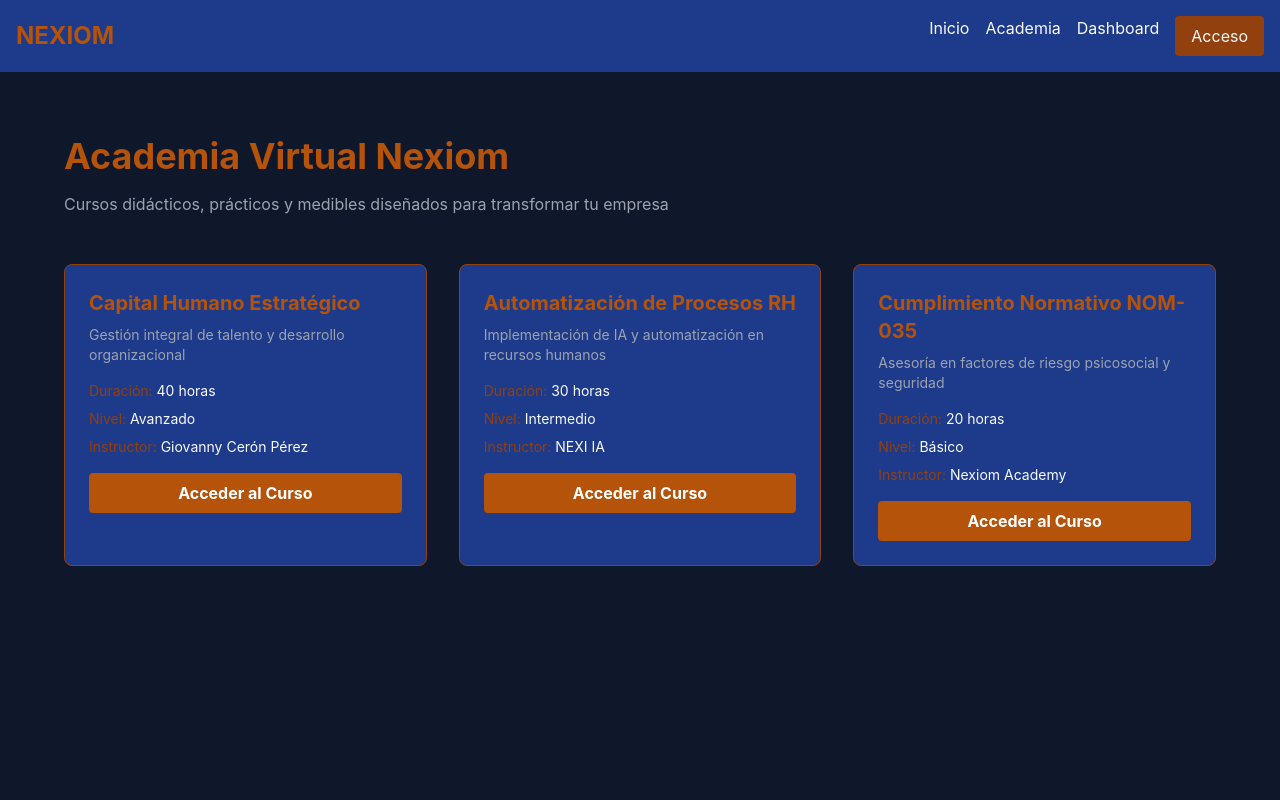
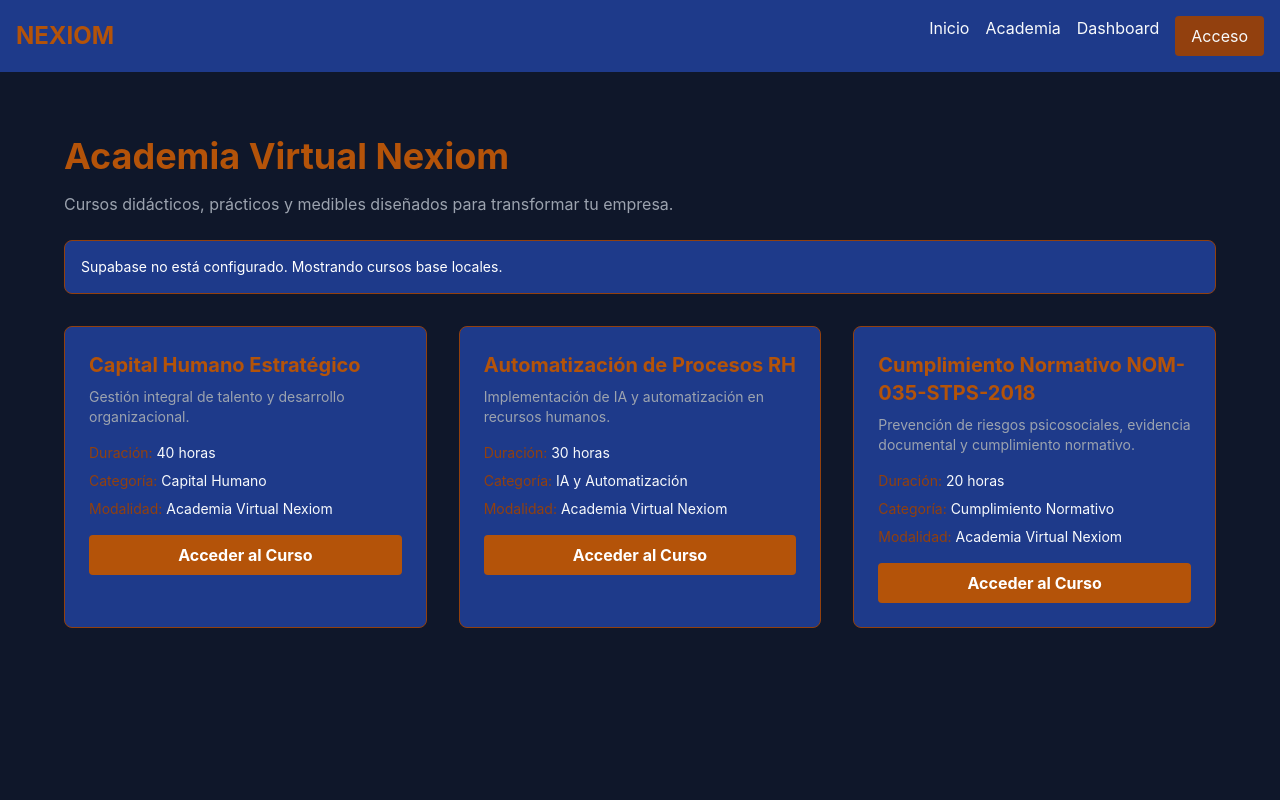
Before and after one commit to Giovannyceronp-stack/nexiom-web, a Next.js app: page /academia in a window 1280 px wide. Shown: the top 800 px of the page. Built offline with nearby package versions, Linux system fonts and the light colour scheme; no server answers.

Commit message:
feat: load academy courses from Supabase

```diff
--- a/src/components/Academia/CursosListado.tsx
+++ b/src/components/Academia/CursosListado.tsx
@@ -1,53 +1,115 @@
 'use client'
 
 import Link from 'next/link'
+import { getSupabaseClient } from '@/lib/supabase'
+import { useEffect, useMemo, useState } from 'react'
+
+type Curso = {
+  id: string
+  slug: string
+  title: string
+  description: string
+  duration_hours: number
+  category: string
+  published: boolean
+}
+
+const cursosFallback: Curso[] = [
+  {
+    id: 'capital-humano-estrategico',
+    slug: 'capital-humano-estrategico',
+    title: 'Capital Humano Estratégico',
+    description: 'Gestión integral de talento y desarrollo organizacional.',
+    duration_hours: 40,
+    category: 'Capital Humano',
+    published: true,
+  },
+  {
+    id: 'automatizacion-procesos-rh',
+    slug: 'automatizacion-procesos-rh',
+    title: 'Automatización de Procesos RH',
+    description: 'Implementación de IA y automatización en recursos humanos.',
+    duration_hours: 30,
+    category: 'IA y Automatización',
+    published: true,
+  },
+  {
+    id: 'nom-035-stps-2018',
+    slug: 'nom-035-stps-2018',
+    title: 'Cumplimiento Normativo NOM-035-STPS-2018',
+    description: 'Prevención de riesgos psicosociales, evidencia documental y cumplimiento normativo.',
+    duration_hours: 20,
+    category: 'Cumplimiento Normativo',
+    published: true,
+  },
+]
 
 export function CursosListado() {
-  const cursos = [
-    {
-      id: 1,
-      titulo: 'Capital Humano Estratégico',
-      descripcion: 'Gestión integral de talento y desarrollo organizacional',
-      horas: 40,
-      nivel: 'Avanzado',
-      instructor: 'Giovanny Cerón Pérez',
-    },
-    {
-      id: 2,
-      titulo: 'Automatización de Procesos RH',
-      descripcion: 'Implementación de IA y automatización en recursos humanos',
-      horas: 30,
-      nivel: 'Intermedio',
-      instructor: 'NEXI IA',
-    },
-    {
-      id: 3,
-      titulo: 'Cumplimiento Normativo NOM-035',
-      descripcion: 'Asesoría en factores de riesgo psicosocial y seguridad',
-      horas: 20,
-      nivel: 'Básico',
-      instructor: 'Nexiom Academy',
-    },
-  ]
+  const supabase = useMemo(() => getSupabaseClient(), [])
+  const [cursos, setCursos] = useState<Curso[]>(cursosFallback)
+  const [isLoading, setIsLoading] = useState(true)
+  const [statusMessage, setStatusMessage] = useState<string | null>(null)
+
+  useEffect(() => {
+    const cargarCursos = async () => {
+      if (!supabase) {
+        setStatusMessage('Supabase no está configurado. Mostrando cursos base locales.')
+        setIsLoading(false)
+        return
+      }
+
+      const { data, error } = await supabase
+        .from('courses')
+        .select('id, slug, title, description, duration_hours, category, published')
+        .eq('published', true)
+        .order('created_at', { ascending: true })
+
+      if (error) {
+        setStatusMessage(`No se pudieron cargar cursos desde Supabase: ${error.message}`)
+        setIsLoading(false)
+        return
+      }
+
+      if (data && data.length > 0) {
+        setCursos(data)
+        setStatusMessage('Cursos cargados desde Supabase.')
+      } else {
+        setStatusMessage('No hay cursos publicados todavía. Mostrando cursos base locales.')
+      }
+
+      setIsLoading(false)
+    }
+
+    cargarCursos()
+  }, [supabase])
 
   return (
     <section className="py-16 px-4 bg-nexiom-dark min-h-screen">
       <div className="max-w-6xl mx-auto">
         <h1 className="text-4xl font-bold mb-4 text-nexiom-bronze-light">Academia Virtual Nexiom</h1>
-        <p className="text-gray-400 mb-12">Cursos didácticos, prácticos y medibles diseñados para transformar tu empresa</p>
+        <p className="text-gray-400 mb-6">Cursos didácticos, prácticos y medibles diseñados para transformar tu empresa.</p>
 
+        {statusMessage && (
+          <div className="mb-8 rounded-lg border border-nexiom-bronze bg-nexiom-blue p-4 text-sm text-white">
+            {statusMessage}
+          </div>
+        )}
+
+        {isLoading ? (
+          <div className="rounded-lg border border-nexiom-bronze bg-nexiom-blue p-6 text-white">Cargando cursos...</div>
+        ) : (
           <div className="grid grid-cols-1 md:grid-cols-2 lg:grid-cols-3 gap-8">
             {cursos.map((curso) => (
               <div key={curso.id} className="bg-nexiom-blue border border-nexiom-bronze rounded-lg p-6 hover:shadow-lg transition">
-              <h3 className="text-xl font-bold mb-2 text-nexiom-bronze-light">{curso.titulo}</h3>
-              <p className="text-gray-400 text-sm mb-4">{curso.descripcion}</p>
+                <h3 className="text-xl font-bold mb-2 text-nexiom-bronze-light">{curso.title}</h3>
+                <p className="text-gray-400 text-sm mb-4">{curso.description}</p>
                 <div className="space-y-2 mb-4 text-sm">
-                <p><span className="text-nexiom-bronze">Duración:</span> {curso.horas} horas</p>
-                <p><span className="text-nexiom-bronze">Nivel:</span> {curso.nivel}</p>
-                <p><span className="text-nexiom-bronze">Instructor:</span> {curso.instructor}</p>
+                  <p><span className="text-nexiom-bronze">Duración:</span> {curso.duration_hours} horas</p>
+                  <p><span className="text-nexiom-bronze">Categoría:</span> {curso.category}</p>
+                  <p><span className="text-nexiom-bronze">Modalidad:</span> Academia Virtual Nexiom</p>
                 </div>
                 <Link
-                href={`/academia/curso/${curso.id}`}
+                  href={`/academia/curso/${curso.slug}`}
                   className="block w-full bg-nexiom-bronze-light text-white text-center py-2 rounded font-bold hover:bg-nexiom-bronze transition"
                 >
                   Acceder al Curso
@@ -55,6 +117,7 @@ export function CursosListado() {
               </div>
             ))}
           </div>
+        )}
       </div>
     </section>
   )
```
Lines whose indentation alone changed are shown as unchanged.
